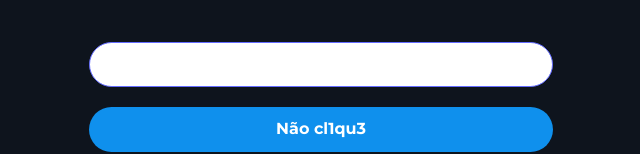
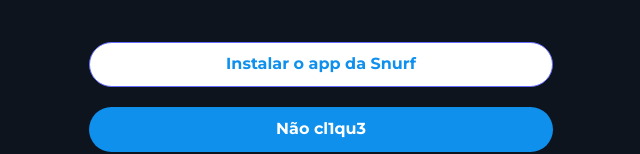
Before and after one commit to lhguerra/murfs, a Vue app: page / in a window 1280 px wide. In both pictures the pointer is over the link "Instalar o app da Snurf". Shown: the part 1410-1564 px from the top of the page, without its empty margins (319-959 px from the left). Built offline with nearby package versions, Linux system fonts and the light colour scheme.

Commit message:
fix: avoid disapearing text on hover

```diff
--- a/src/style.css
+++ b/src/style.css
@@ -71,6 +71,10 @@
 .button--white {
   color: var(--accent-dark);
   background-color: white;
+}
+
+.button--white:hover {
+  color: var(--accent-dark);
 }
 
 .card {
```
